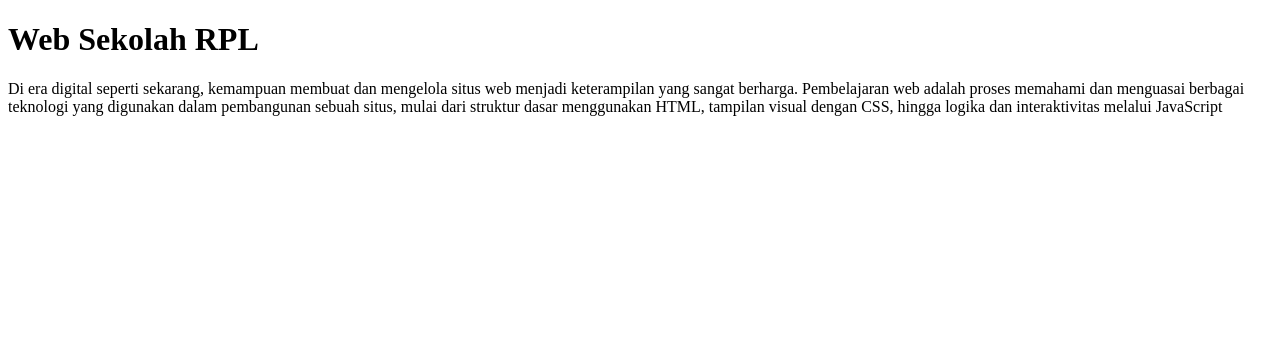
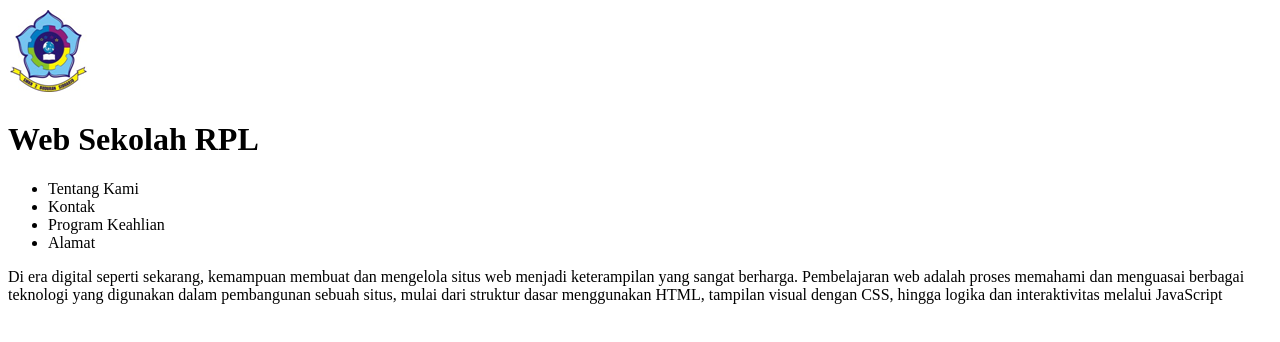
Before and after one commit to trisetyabudi/htmlsatu, a plain HTML site: page index.html in a window 1280 px wide. Drawn offline with Linux system fonts and the light colour scheme.

Commit message:
versi 1.02
penambahan list

```diff
--- a/index.html
+++ b/index.html
@@ -6,7 +6,16 @@
     <title>html Dasar</title>
 </head>
 <body>
+    <img src="img/logo.png" alt="logo">
     <h1>Web Sekolah RPL</h1>
+    <ul>
+            <li>Tentang Kami</li>
+            <li>Kontak</li>
+            <li>Program Keahlian</li>
+            <li>Alamat</li>
+
+
+    </ul>
     <p>
         Di era digital seperti sekarang, kemampuan membuat dan mengelola situs web menjadi keterampilan yang sangat berharga. Pembelajaran web adalah proses memahami dan menguasai berbagai teknologi yang digunakan dalam pembangunan sebuah situs, mulai dari struktur dasar menggunakan HTML, tampilan visual dengan CSS, hingga logika dan interaktivitas melalui JavaScript
     </p>
```
Also changed, not shown: img/logo.png (added).
